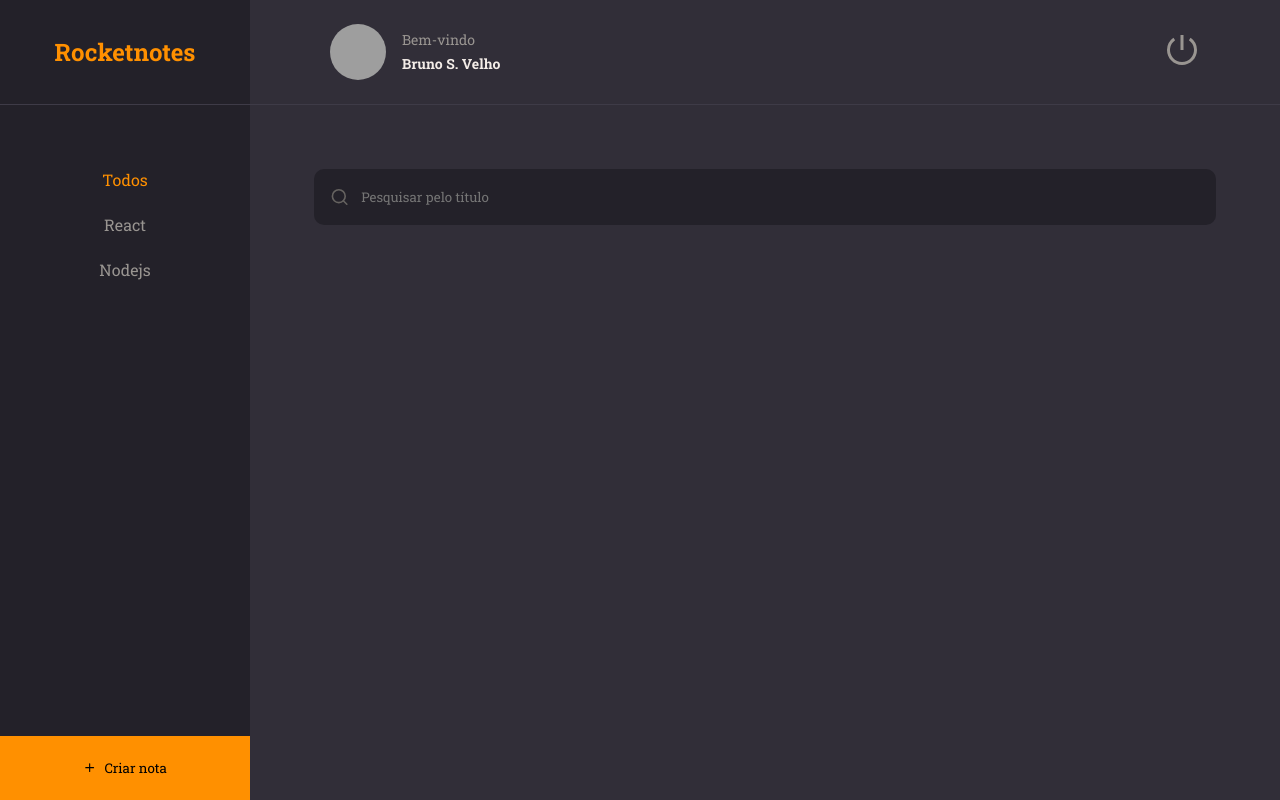
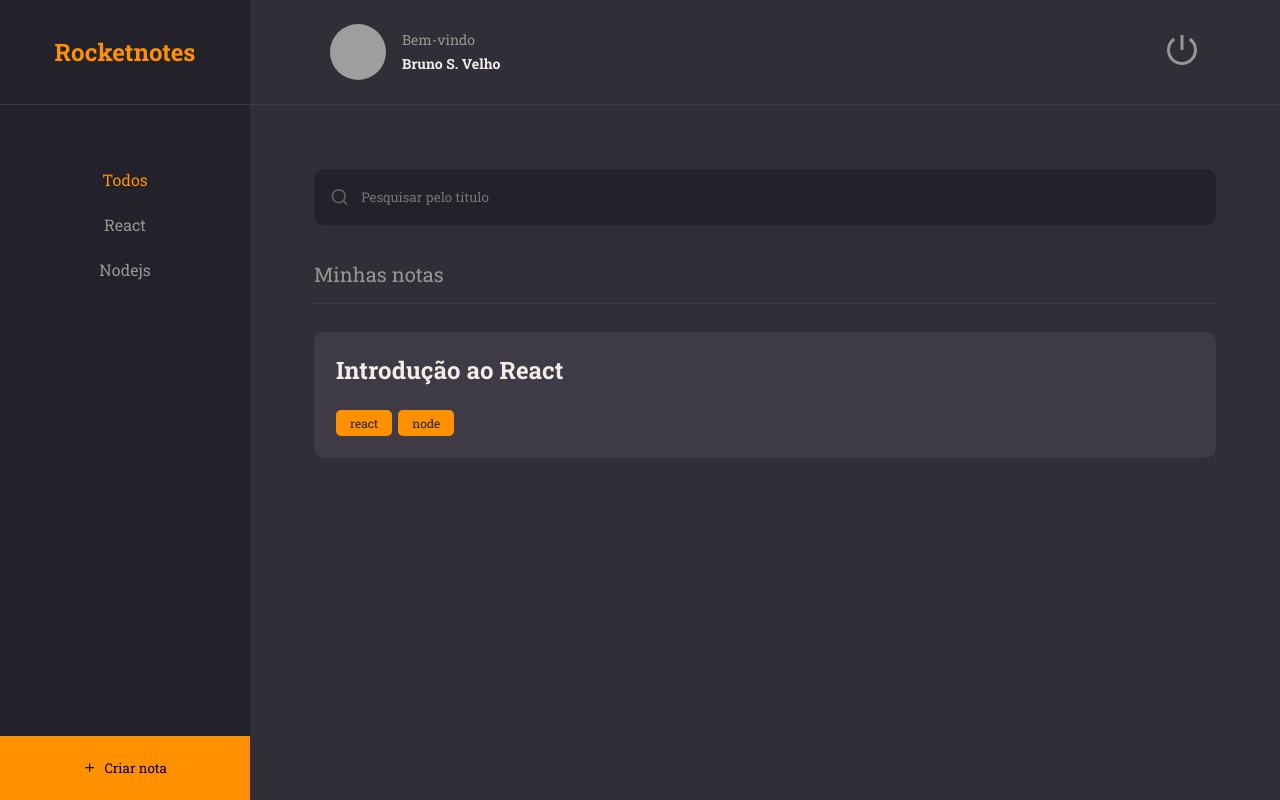
Before and after one commit to vbruno/RS-Explorer-N9-rocketnotes, a React (Vite) app: page / in a window 1280 px wide. Built offline with nearby package versions, Linux system fonts and the light colour scheme; grey boxes are pictures that could not be loaded.

Commit message:
Aula: Componente de Notas

```diff
--- /dev/null
+++ b/src/components/Note/index.jsx
@@ -0,0 +1,26 @@
+import { Container } from "./styles";
+
+import { Tag } from "../Tag";
+
+import PropTypes from "prop-types";
+
+export function Note({ data, ...rest }) {
+  return (
+    <Container {...rest}>
+      <h1>{data.title}</h1>
+
+      {
+        data.tags &&
+        <footer>
+          {
+            data.tags.map(tag => <Tag key={tag.id} title={tag.name} />)
+          }
+        </footer>
+      }
+    </Container>
+  )
+}
+
+Note.propTypes = {
+  data: PropTypes.object.isRequired,
+}
--- /dev/null
+++ b/src/components/Note/styles.js
@@ -0,0 +1,29 @@
+import styled from "styled-components";
+
+
+export const Container = styled.button`
+  width: 100%;
+
+  background-color: ${({ theme }) => theme.COLORS.BACKGROUND_700};
+
+  border: none;
+  border-radius: 10px;
+
+  padding: 22px;
+  margin-bottom: 16px;
+
+  > h1 {
+    flex: 1;
+    text-align: left;
+    font-weight: 700;
+    font-size: 24px;
+    color: ${({ theme }) => theme.COLORS.WHITE};
+  }
+
+  > footer {
+    width: 100%;
+    display: flex;
+    margin-top: 24px;
+
+  }
+`;
--- a/src/components/Tag/index.jsx
+++ b/src/components/Tag/index.jsx
@@ -2,9 +2,9 @@
 
 import { Container } from './styles'
 
-export function Tag({ title }) {
+export function Tag({ title, ...rest }) {
   return (
-    <Container>
+    <Container {...rest}>
       {title}
     </Container>
   )
--- a/src/pages/Home/index.jsx
+++ b/src/pages/Home/index.jsx
@@ -3,6 +3,8 @@
 
 import { Header } from '../../components/Header'
 import { Input } from '../../components/Input'
+import { Section } from '../../components/Section'
+import { Note } from '../../components/Note'
 import { ButtonText } from '../../components/ButtonText'
 
 export function Home() {
@@ -25,7 +27,15 @@
       </Search>
 
       <Content>
-
+        <Section title={'Minhas notas'}>
+          <Note data={{
+            title: 'Introdução ao React',
+            tags: [
+              { id: 1, name: 'react' },
+              { id: 2, name: 'node' },
+            ]
+          }} />
+        </Section>
       </Content>
 
       <NewNote>
--- a/src/pages/Home/styles.js
+++ b/src/pages/Home/styles.js
@@ -51,6 +51,9 @@
 `
 export const Content = styled.div`
   grid-area: content;
+  padding: 0 64px;
+
+  overflow-y: auto;
 `
 export const NewNote = styled.button`
   grid-area: newnote;
```
